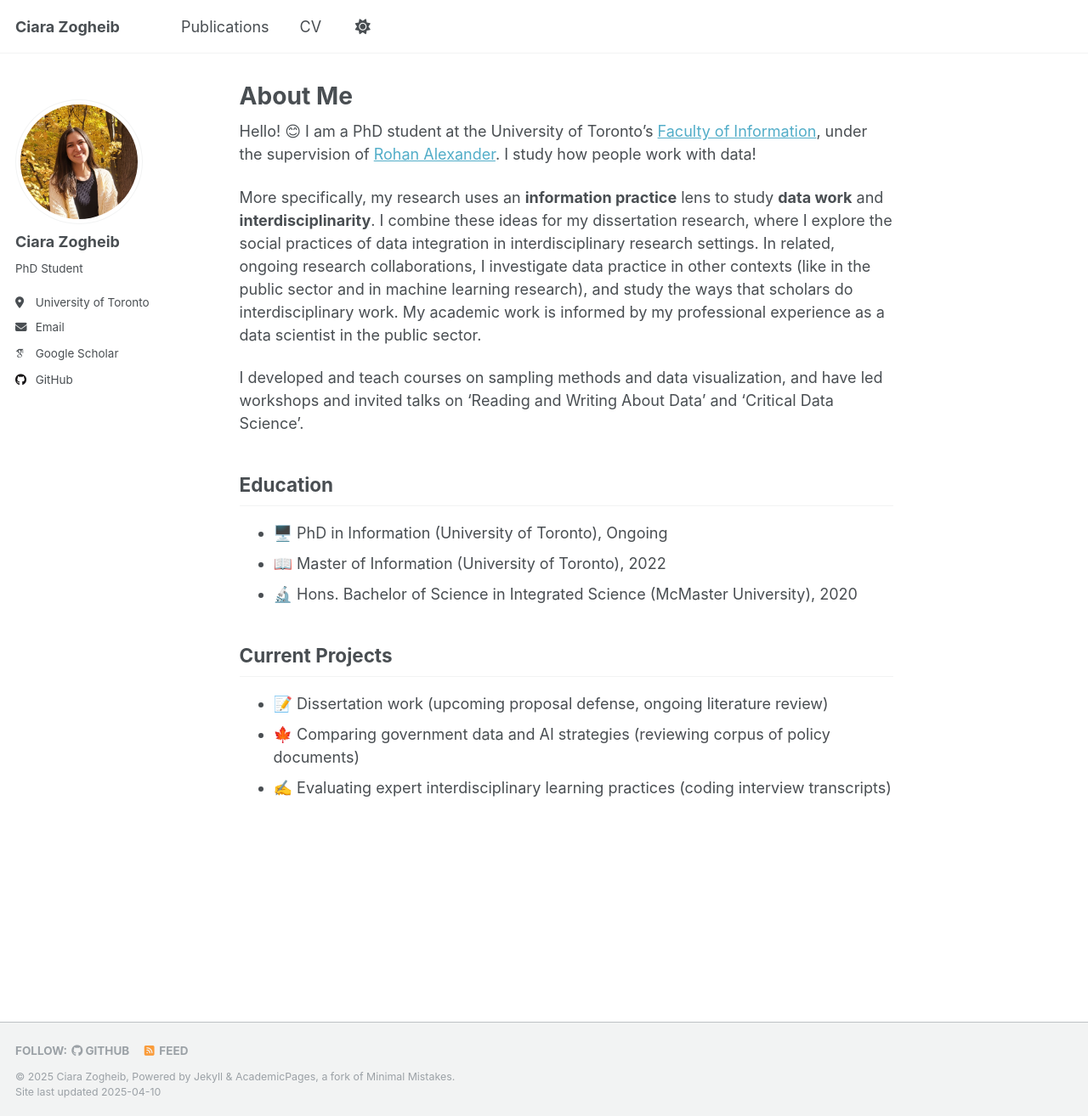
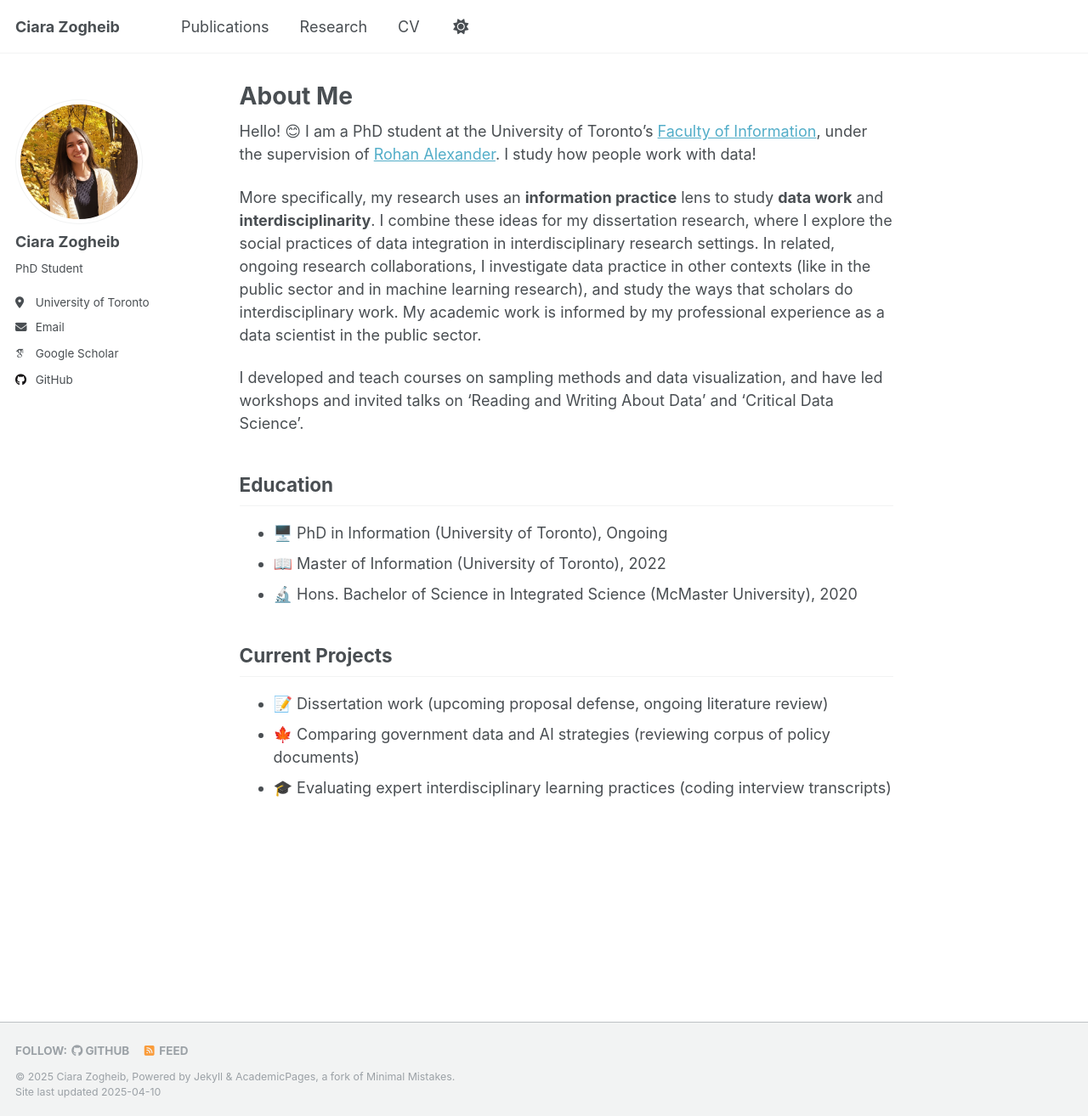
Before and after one commit to zogheibc/zogheibc.github.io, a Jekyll site: the page built from _pages/about.md, in a window 1280 px wide and 1314 px high. Shown: the whole window at 85% size. Built offline with Jekyll 4.4.1, drawn with Linux system fonts in a browser that asks for light colours; some web fonts are replaced.

Commit message:
make research page

```diff
--- a/_data/navigation.yml
+++ b/_data/navigation.yml
@@ -11,6 +11,9 @@ main:
   - title: "Publications"
     url: /publications/
 
+  - title: "Research"
+    url: /research/
+
   - title: "CV"
     url: /cv/
 
--- a/_pages/about.md
+++ b/_pages/about.md
@@ -21,4 +21,4 @@ I developed and teach courses on sampling methods and data visualization, and ha
 ## Current Projects
 - 📝 Dissertation work (upcoming proposal defense, ongoing literature review)
 - 🍁 Comparing government data and AI strategies (reviewing corpus of policy documents)
-- ✍️ Evaluating expert interdisciplinary learning practices (coding interview transcripts)
+- 🎓 Evaluating expert interdisciplinary learning practices (coding interview transcripts)
```
Also changed, not shown: _pages/research.md (added, +58 -0 lines), 2 other files.
